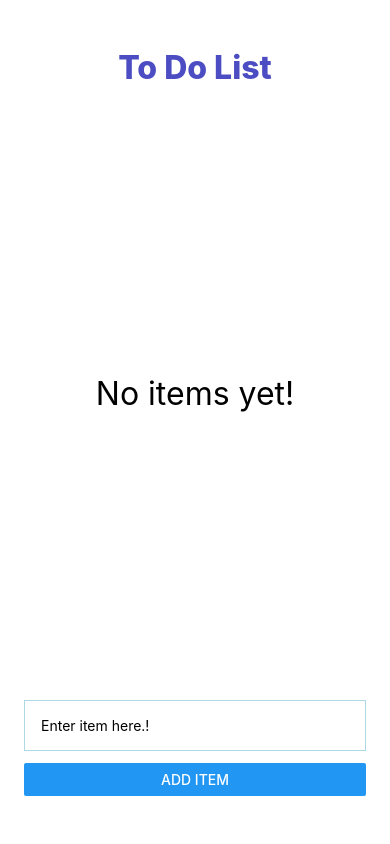
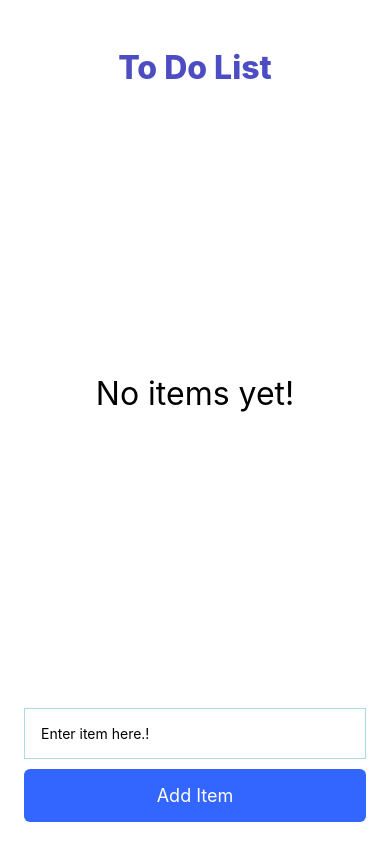
Before and after one commit to Adnan-Saleem-93/react-native, a React Native app: screen / in a window 390 px wide. Built offline with nearby package versions, Linux system fonts and the light colour scheme.

Commit message:
created custom button

```diff
--- a/App.js
+++ b/App.js
@@ -16,7 +16,8 @@ export default function App() {
 
 const styles = StyleSheet.create({
 	mainContainer: {
-		paddingVertical: 48,
+		paddingTop: 48,
+		paddingBottom: 16,
 		paddingHorizontal: 24,
 		display: "flex",
 		height: "100%",
--- /dev/null
+++ b/src/components/Form/Button.jsx
@@ -0,0 +1,29 @@
+import { Pressable, StyleSheet, Text, View } from "react-native";
+
+const CustomButton = ({ text = "", onAdd }) => {
+	return (
+		<Pressable onPress={onAdd} android_ripple={{ color: "lightgrey" }}>
+			<View style={styles.listItem}>
+				<Text style={styles.listItemText}>{text}</Text>
+			</View>
+		</Pressable>
+	);
+};
+
+const styles = StyleSheet.create({
+	listItem: {
+		backgroundColor: "#3366ff",
+		flexDirection: "row",
+		borderRadius: 6,
+		padding: 16,
+		marginVertical: 6,
+		justifyContent: "center",
+		alignItems: "center",
+	},
+	listItemText: {
+		color: "#fff",
+		fontSize: 18,
+	},
+});
+
+export default CustomButton;
--- a/src/components/InputSection.jsx
+++ b/src/components/InputSection.jsx
@@ -1,5 +1,6 @@
 import { useState } from "react";
 import { View, StyleSheet, Button, TextInput } from "react-native";
+import CustomButton from "./Form/Button";
 
 const InputSection = ({ setItemsList }) => {
 	const [itemValue, setItemValue] = useState("");
@@ -7,11 +8,13 @@ const InputSection = ({ setItemsList }) => {
 		setItemValue(e);
 	};
 	const addItem = () => {
-		setItemsList((oldList) => [
-			...oldList,
-			{ id: Math.random().toString(), text: itemValue },
-		]);
-		// setItemValue("");
+		if (itemValue) {
+			setItemsList((oldList) => [
+				...oldList,
+				{ id: Math.random().toString(), text: itemValue },
+			]);
+			setItemValue("");
+		}
 	};
 
 	return (
@@ -22,7 +25,7 @@ const InputSection = ({ setItemsList }) => {
 				value={itemValue}
 				onChangeText={handleChange}
 			/>
-			<Button title="Add Item" onPress={addItem} />
+			<CustomButton text="Add Item" onAdd={addItem} />
 		</View>
 	);
 };
@@ -32,7 +35,8 @@ const styles = StyleSheet.create({
 		padding: 16,
 		borderWidth: 1,
 		borderColor: "lightblue",
-		marginBottom: 12,
+		marginBottom: 4,
+		marginTop: 8,
 	},
 });
 
--- a/src/components/ListItem.jsx
+++ b/src/components/ListItem.jsx
@@ -8,14 +8,9 @@ const ListItem = ({ text, id, setItemsList }) => {
 	};
 
 	return (
-		// <Pressable onLongPress={() => alert(`${text} Pressed!`)}>
 		<View style={styles.listItem}>
 			<Text style={styles.listItemText}>{text}</Text>
-			<Text style={styles.deleteBtnText} onPress={deleteItems}>
-				Delete
-			</Text>
 		</View>
-		// </Pressable>
 	);
 };
 
```
